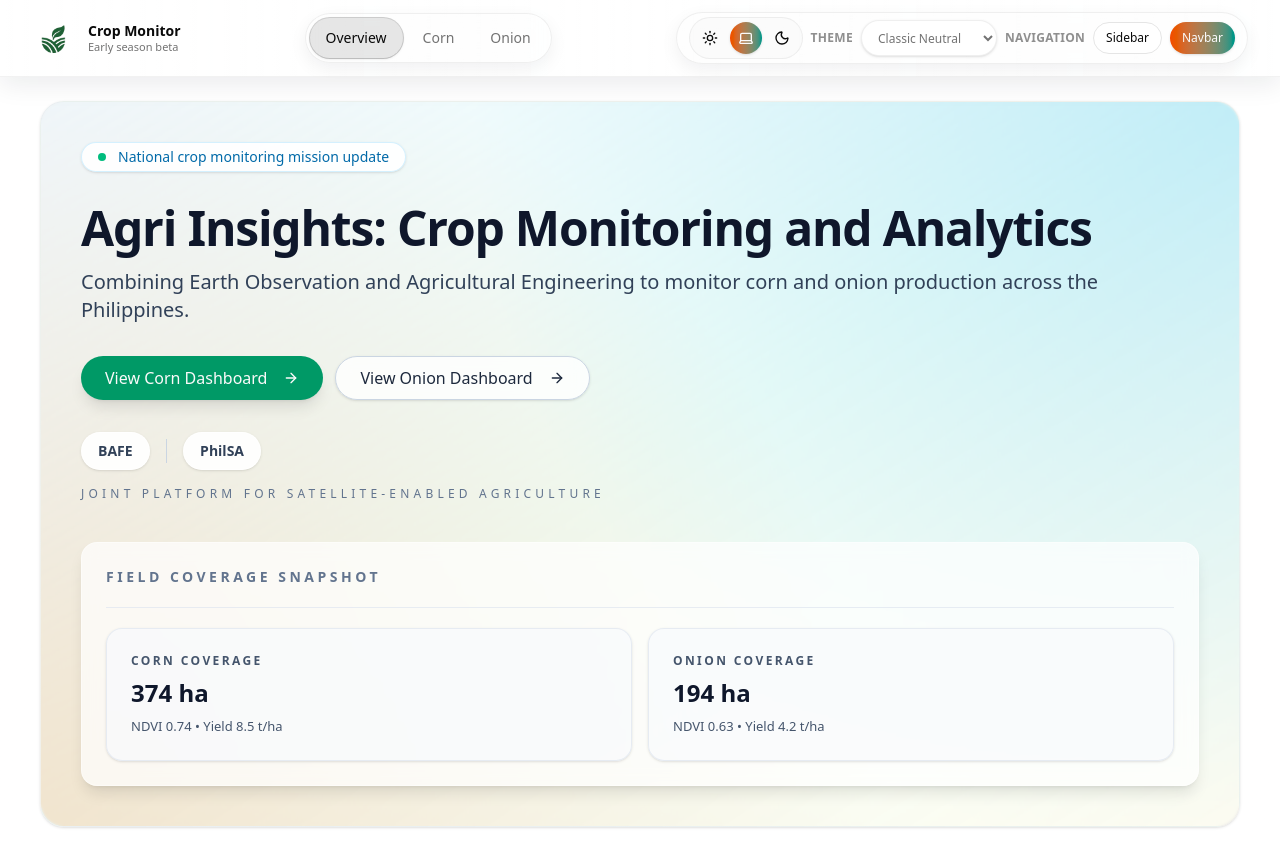
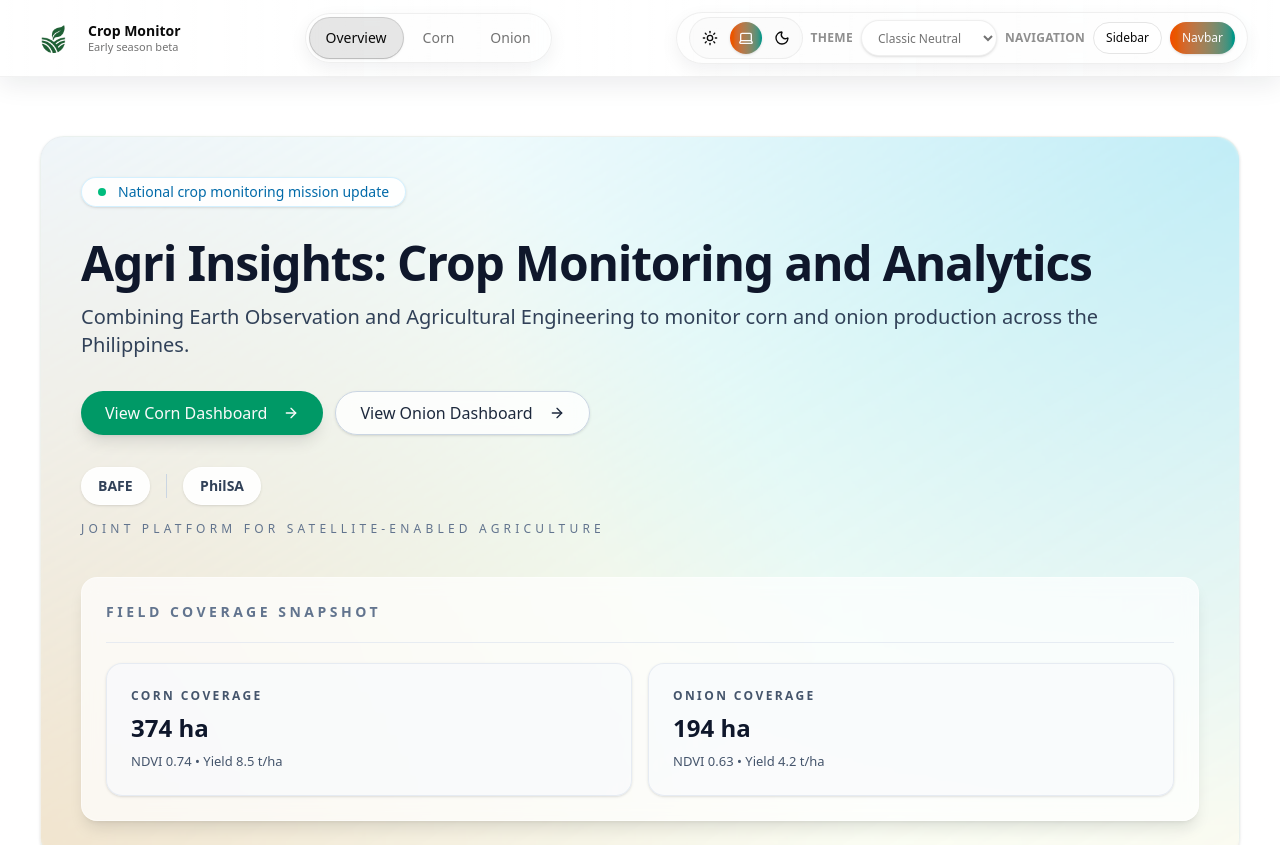
Before and after one commit to ronniechy26/crop-monitoring-dashboard, a Next.js app: page / in a window 1280 px wide. Shown: the top 845 px of the page. Built offline with nearby package versions, Linux system fonts and the light colour scheme.

Commit message:
style : made the navbar sticky on top

```diff
--- a/components/layout/app-shell.tsx
+++ b/components/layout/app-shell.tsx
@@ -42,16 +42,13 @@ function ShellInner({ children }: AppShellProps) {
 
   return (
     <div className="relative min-h-screen overflow-x-hidden bg-gradient-to-b from-background via-background to-muted/60">
-      {showSidebar ? (
-        <div className="lg:hidden">
+      <div className="fixed inset-x-0 top-0 z-50">
         <AppNavbar />
       </div>
-      ) : (
-        <AppNavbar />
-      )}
+      <div className="pt-24 sm:pt-28">
         <div
           className={cn(
-          "mx-auto flex w-full max-w-[1920px] flex-col gap-5 px-3 py-5 sm:gap-6 sm:px-6 sm:py-6",
+            "mx-auto flex w-full max-w-[1920px] flex-col gap-5 px-3 pb-5 pt-5 sm:gap-6 sm:px-6 sm:pb-6 sm:pt-6",
             showSidebar ? "lg:flex-row lg:px-8 2xl:px-12" : "lg:px-10 2xl:px-16",
           )}
         >
@@ -94,6 +91,7 @@ function ShellInner({ children }: AppShellProps) {
           <main className="space-y-5 sm:space-y-6">{children}</main>
         </div>
         </div>
+      </div>
       <AppFooter className="mt-12" />
     </div>
   );
```
Lines whose indentation alone changed are shown as unchanged.
